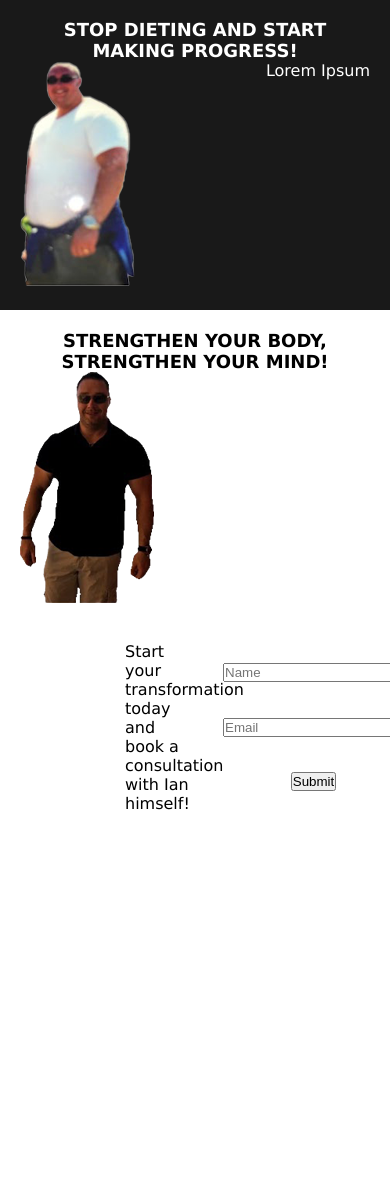
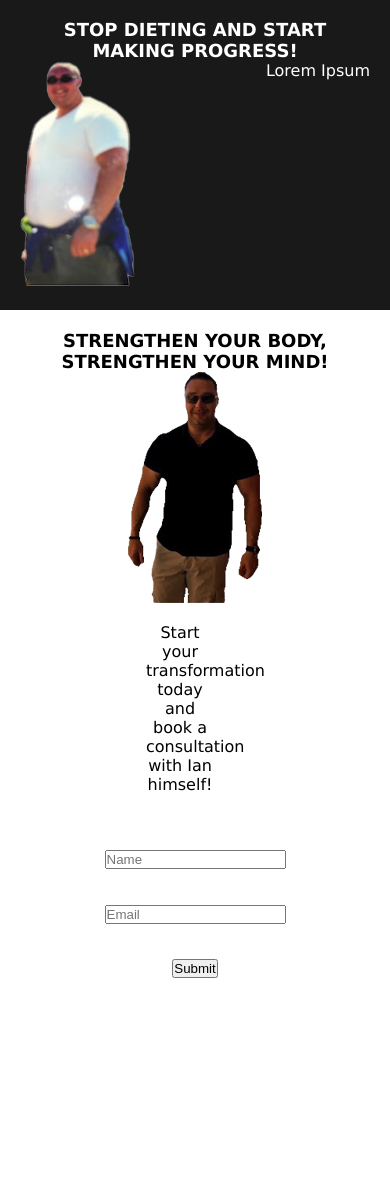
Before and after one commit to Glassy1982/ig, a Flask app: page / in a window 390 px wide; the page is wider, and only the part inside the window is pictured. Shown: the part 1139-2316 px from the top of that part. Before the commit the page ends 1949 px from the top of that part, so only its background shows below. Run offline with Flask 2, Linux system fonts and the light colour scheme.

Commit message:
added flexbox around bookConsult img,p and form

```diff
--- a/static/style.css
+++ b/static/style.css
@@ -123,7 +123,7 @@ nav a:hover {
 .mainScroll {
     position: relative;
     width: 100%;
-    height: 2000px;
+    height: 3000px;
 }
 
 #headline {
@@ -175,10 +175,15 @@ nav a:hover {
     background: rgb(255,255,255,0.9);
     color: black;
     padding: 20px;
+    overflow: auto;
 }
 #bookConsult h1 {
     text-align: center;
     font-size: large;
+}
+.flex {
+    display: flex;
+    justify-content: space-between;
 }
 .flexSpace {
     float: right;
@@ -260,4 +265,10 @@ nav a:hover {
         height: 60px;
     }
 
+    .flex, .flexSpace {
+        justify-content: center;
+        flex-direction: column;
+        text-align: center;
+    }
+
 }
--- a/templates/layout.html
+++ b/templates/layout.html
@@ -66,6 +66,7 @@
             </div>
             <div id="bookConsult">
                 <h1>STRENGTHEN YOUR BODY, STRENGTHEN YOUR MIND!</h1>
+                <div class="flex">
                     <img src="/static/images/igblack.png">
                     <div class="flexSpace">
                         <p>Start your transformation today and book a consultation
@@ -75,7 +76,7 @@
                             <input type="email" id="email" name="email" placeholder="Email">
                             <input type="submit">
                         </form>
-
+                    </div>
                 </div>
             </div>
         </div>
```
Lines whose indentation alone changed are shown as unchanged.
